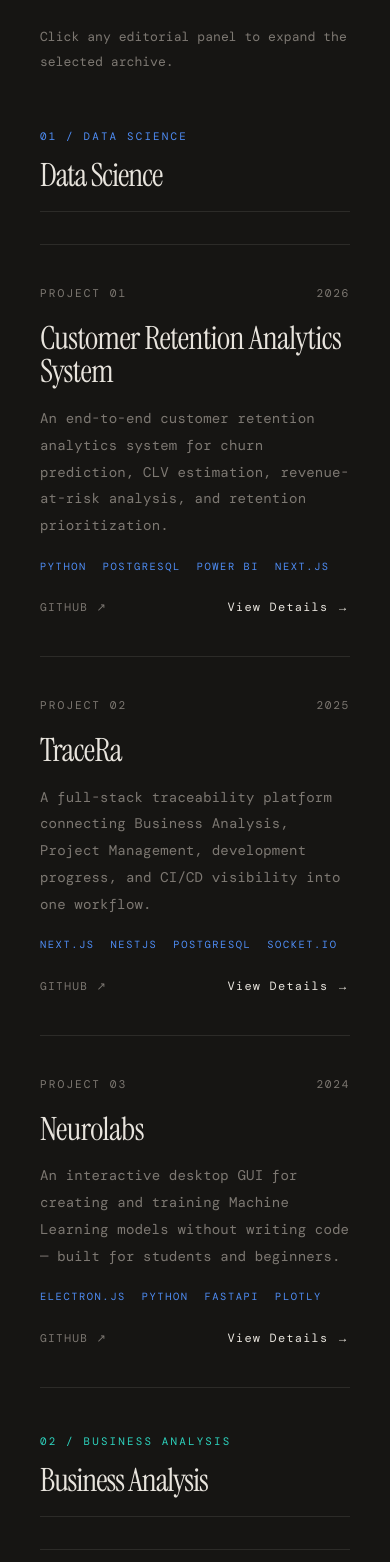
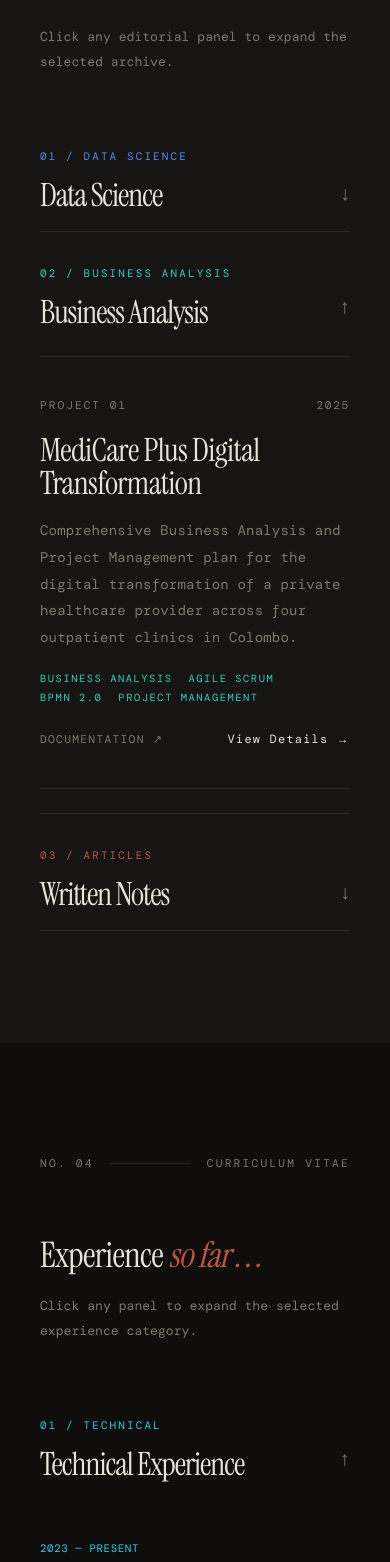
Before and after one commit to Didera/Personal-Portfolio, a Next.js app: page /Personal-Portfolio/ in a window 390 px wide. Shown: the part 5143-6705 px from the top of the page. Built offline with nearby package versions, Linux system fonts and the light colour scheme; a web font is replaced by a local one.

Commit message:
Added report

```diff
--- a/src/components/sections/ExperienceSection.tsx
+++ b/src/components/sections/ExperienceSection.tsx
@@ -1,6 +1,7 @@
 "use client";
 
 import React, { useState } from "react";
+import { motion, AnimatePresence } from "framer-motion";
 import { ScrollReveal } from "@/components/ui/ScrollReveal";
 import {
   experiences,
@@ -27,6 +28,11 @@ const COLOR = {
 
 export function ExperienceSection() {
   const [activePanel, setActivePanel] = useState<ExperiencePanelType>("technical");
+  const [activeMobilePanel, setActiveMobilePanel] = useState<ExperiencePanelType | null>("technical");
+
+  const toggleMobile = (panel: ExperiencePanelType) => {
+    setActiveMobilePanel(current => current === panel ? null : panel);
+  };
 
   const isTechActive = activePanel === "technical";
   const isVolActive  = activePanel === "volunteering";
@@ -205,31 +211,51 @@ export function ExperienceSection() {
       </div>
 
       {/* Mobile */}
-      <div className="space-y-10 lg:hidden">
-        <div>
-          <PanelHeading number="01" title="Technical" subtitle="Technical Experience" accent={COLOR.tech} />
-          <div>
+      <div className="space-y-2 lg:hidden">
+        <MobileAccordion
+          number="01"
+          title="Technical"
+          subtitle="Technical Experience"
+          accent={COLOR.tech}
+          isOpen={activeMobilePanel === "technical"}
+          onClick={() => toggleMobile("technical")}
+        >
+          <div className="pt-2 pb-6">
             {experiences.map((exp, i) => (
               <ExperienceItemRow key={`${exp.company}-${exp.role}`} exp={exp} i={i} color={COLOR.tech} />
             ))}
           </div>
-        </div>
-        <div>
-          <PanelHeading number="02" title="Volunteering" subtitle="Volunteering" accent={COLOR.vol} />
-          <div>
+        </MobileAccordion>
+
+        <MobileAccordion
+          number="02"
+          title="Volunteering"
+          subtitle="Volunteering"
+          accent={COLOR.vol}
+          isOpen={activeMobilePanel === "volunteering"}
+          onClick={() => toggleMobile("volunteering")}
+        >
+          <div className="pt-2 pb-6">
             {volunteeringExperiences.map((exp, i) => (
               <ExperienceItemRow key={`${exp.company}-${exp.role}`} exp={exp} i={i} color={COLOR.vol} />
             ))}
           </div>
-        </div>
-        <div>
-          <PanelHeading number="03" title="Competitions" subtitle="Competitions" accent={COLOR.comp} />
-          <div>
+        </MobileAccordion>
+
+        <MobileAccordion
+          number="03"
+          title="Competitions"
+          subtitle="Competitions"
+          accent={COLOR.comp}
+          isOpen={activeMobilePanel === "competitions"}
+          onClick={() => toggleMobile("competitions")}
+        >
+          <div className="pt-2 pb-6">
             {competitionExperiences.map((exp, i) => (
               <ExperienceItemRow key={`${exp.company}-${exp.role}`} exp={exp} i={i} color={COLOR.comp} />
             ))}
           </div>
-        </div>
+        </MobileAccordion>
       </div>
     </section>
   );
@@ -307,11 +333,31 @@ function CompressedPanel({ title, count, items, accent }: { title: string; count
   );
 }
 
-function PanelHeading({ number, title, subtitle, accent }: { number: string; title: string; subtitle: string; accent: string }) {
+function MobileAccordion({ number, title, subtitle, accent, isOpen, onClick, children }: { number: string; title: string; subtitle: string; accent: string; isOpen: boolean; onClick: () => void; children: React.ReactNode }) {
   return (
-    <div className="mb-8 border-b pb-5" style={{ borderColor: "var(--border)" }}>
-      <span className="font-mono" style={{ fontSize: "0.68rem", letterSpacing: "0.2em", textTransform: "uppercase", color: accent }}>{number} / {title}</span>
-      <h3 className="mt-3 font-serif leading-none" style={{ fontSize: "clamp(2rem, 8vw, 3rem)", color: "var(--text)", letterSpacing: "-0.035em" }}>{subtitle}</h3>
+    <div className="border-b" style={{ borderColor: "var(--border)" }}>
+      <button type="button" onClick={onClick} className="w-full text-left py-5 flex justify-between items-end group">
+        <div>
+          <span className="font-mono" style={{ fontSize: "0.68rem", letterSpacing: "0.2em", textTransform: "uppercase", color: accent }}>{number} / {title}</span>
+          <h3 className="mt-3 font-serif leading-none" style={{ fontSize: "clamp(2rem, 8vw, 3rem)", color: "var(--text)", letterSpacing: "-0.035em" }}>{subtitle}</h3>
+        </div>
+        <span className="font-mono text-xl mb-1" style={{ color: "var(--muted)", transition: "transform 0.3s ease", transform: isOpen ? "rotate(180deg)" : "rotate(0deg)" }}>
+          ↓
+        </span>
+      </button>
+      <AnimatePresence initial={false}>
+        {isOpen && (
+          <motion.div
+            initial={{ height: 0, opacity: 0 }}
+            animate={{ height: "auto", opacity: 1 }}
+            exit={{ height: 0, opacity: 0 }}
+            transition={{ duration: 0.3, ease: "easeInOut" }}
+            className="overflow-hidden"
+          >
+            {children}
+          </motion.div>
+        )}
+      </AnimatePresence>
     </div>
   );
 }
--- a/src/components/sections/ProjectsSection.tsx
+++ b/src/components/sections/ProjectsSection.tsx
@@ -1,6 +1,7 @@
 "use client";
 
 import { useState } from "react";
+import { motion, AnimatePresence } from "framer-motion";
 import { ScrollReveal } from "@/components/ui/ScrollReveal";
 import { ProjectCard } from "@/components/ui/ProjectCard";
 import { ArticleCard } from "@/components/ui/ArticleCard";
@@ -20,6 +21,11 @@ const COLOR = {
 
 export function ProjectsSection() {
   const [activePanel, setActivePanel] = useState<ActivePanel>("business-analysis");
+  const [activeMobilePanel, setActiveMobilePanel] = useState<ActivePanel | null>("business-analysis");
+
+  const toggleMobile = (panel: ActivePanel) => {
+    setActiveMobilePanel(current => current === panel ? null : panel);
+  };
 
   const isDSActive       = activePanel === "data-science";
   const isBAActive       = activePanel === "business-analysis";
@@ -194,19 +200,48 @@ export function ProjectsSection() {
       </div>
 
       {/* Mobile */}
-      <div className="space-y-10 lg:hidden">
-        <div>
-          <PanelHeading number="01" title="Data Science" subtitle="Data Science" accent={COLOR.ds} />
-          <div>{dsProjects.map((p, i) => <ProjectCard key={p.slug} project={p} index={i} accentColor={COLOR.ds} />)}<div style={{ height: "1px", background: "var(--border)" }} /></div>
-        </div>
-        <div>
-          <PanelHeading number="02" title="Business Analysis" subtitle="Business Analysis" accent={COLOR.ba} />
-          <div>{baProjects.map((p, i) => <ProjectCard key={p.slug} project={p} index={i} accentColor={COLOR.ba} />)}<div style={{ height: "1px", background: "var(--border)" }} /></div>
-        </div>
-        <div>
-          <PanelHeading number="03" title="Articles" subtitle="Written Notes" accent={COLOR.articles} />
-          <div>{articles.map((a, i) => <ArticleCard key={a.slug} article={a} index={i} accentColor={COLOR.articles} />)}<div style={{ height: "1px", background: "var(--border)" }} /></div>
-        </div>
+      <div className="space-y-2 lg:hidden">
+        <MobileAccordion
+          number="01"
+          title="Data Science"
+          subtitle="Data Science"
+          accent={COLOR.ds}
+          isOpen={activeMobilePanel === "data-science"}
+          onClick={() => toggleMobile("data-science")}
+        >
+          <div className="pt-2 pb-6">
+            {dsProjects.map((p, i) => <ProjectCard key={p.slug} project={p} index={i} accentColor={COLOR.ds} />)}
+            <div style={{ height: "1px", background: "var(--border)" }} />
+          </div>
+        </MobileAccordion>
+
+        <MobileAccordion
+          number="02"
+          title="Business Analysis"
+          subtitle="Business Analysis"
+          accent={COLOR.ba}
+          isOpen={activeMobilePanel === "business-analysis"}
+          onClick={() => toggleMobile("business-analysis")}
+        >
+          <div className="pt-2 pb-6">
+            {baProjects.map((p, i) => <ProjectCard key={p.slug} project={p} index={i} accentColor={COLOR.ba} />)}
+            <div style={{ height: "1px", background: "var(--border)" }} />
+          </div>
+        </MobileAccordion>
+
+        <MobileAccordion
+          number="03"
+          title="Articles"
+          subtitle="Written Notes"
+          accent={COLOR.articles}
+          isOpen={activeMobilePanel === "articles"}
+          onClick={() => toggleMobile("articles")}
+        >
+          <div className="pt-2 pb-6">
+            {articles.map((a, i) => <ArticleCard key={a.slug} article={a} index={i} accentColor={COLOR.articles} />)}
+            <div style={{ height: "1px", background: "var(--border)" }} />
+          </div>
+        </MobileAccordion>
       </div>
     </section>
   );
@@ -231,11 +266,31 @@ function CompressedPanel({ title, count, items, accent }: { title: string; count
   );
 }
 
-function PanelHeading({ number, title, subtitle, accent }: { number: string; title: string; subtitle: string; accent: string }) {
+function MobileAccordion({ number, title, subtitle, accent, isOpen, onClick, children }: { number: string; title: string; subtitle: string; accent: string; isOpen: boolean; onClick: () => void; children: React.ReactNode }) {
   return (
-    <div className="mb-8 border-b pb-5" style={{ borderColor: "var(--border)" }}>
-      <span className="font-mono" style={{ fontSize: "0.68rem", letterSpacing: "0.2em", textTransform: "uppercase", color: accent }}>{number} / {title}</span>
-      <h3 className="mt-3 font-serif leading-none" style={{ fontSize: "clamp(2rem, 8vw, 3rem)", color: "var(--text)", letterSpacing: "-0.035em" }}>{subtitle}</h3>
+    <div className="border-b" style={{ borderColor: "var(--border)" }}>
+      <button type="button" onClick={onClick} className="w-full text-left py-5 flex justify-between items-end group">
+        <div>
+          <span className="font-mono" style={{ fontSize: "0.68rem", letterSpacing: "0.2em", textTransform: "uppercase", color: accent }}>{number} / {title}</span>
+          <h3 className="mt-3 font-serif leading-none" style={{ fontSize: "clamp(2rem, 8vw, 3rem)", color: "var(--text)", letterSpacing: "-0.035em" }}>{subtitle}</h3>
+        </div>
+        <span className="font-mono text-xl mb-1" style={{ color: "var(--muted)", transition: "transform 0.3s ease", transform: isOpen ? "rotate(180deg)" : "rotate(0deg)" }}>
+          ↓
+        </span>
+      </button>
+      <AnimatePresence initial={false}>
+        {isOpen && (
+          <motion.div
+            initial={{ height: 0, opacity: 0 }}
+            animate={{ height: "auto", opacity: 1 }}
+            exit={{ height: 0, opacity: 0 }}
+            transition={{ duration: 0.3, ease: "easeInOut" }}
+            className="overflow-hidden"
+          >
+            {children}
+          </motion.div>
+        )}
+      </AnimatePresence>
     </div>
   );
 }
```
